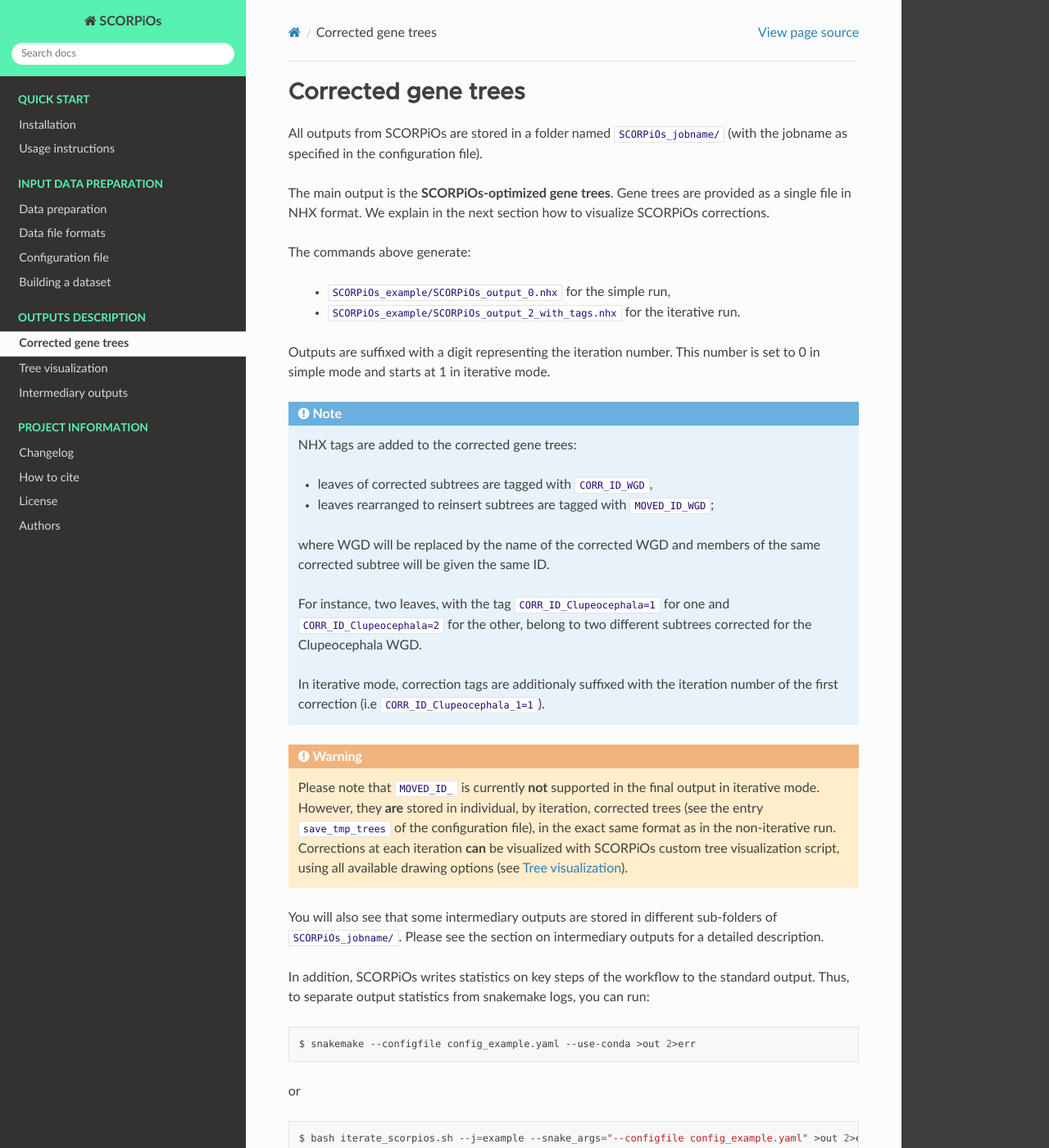
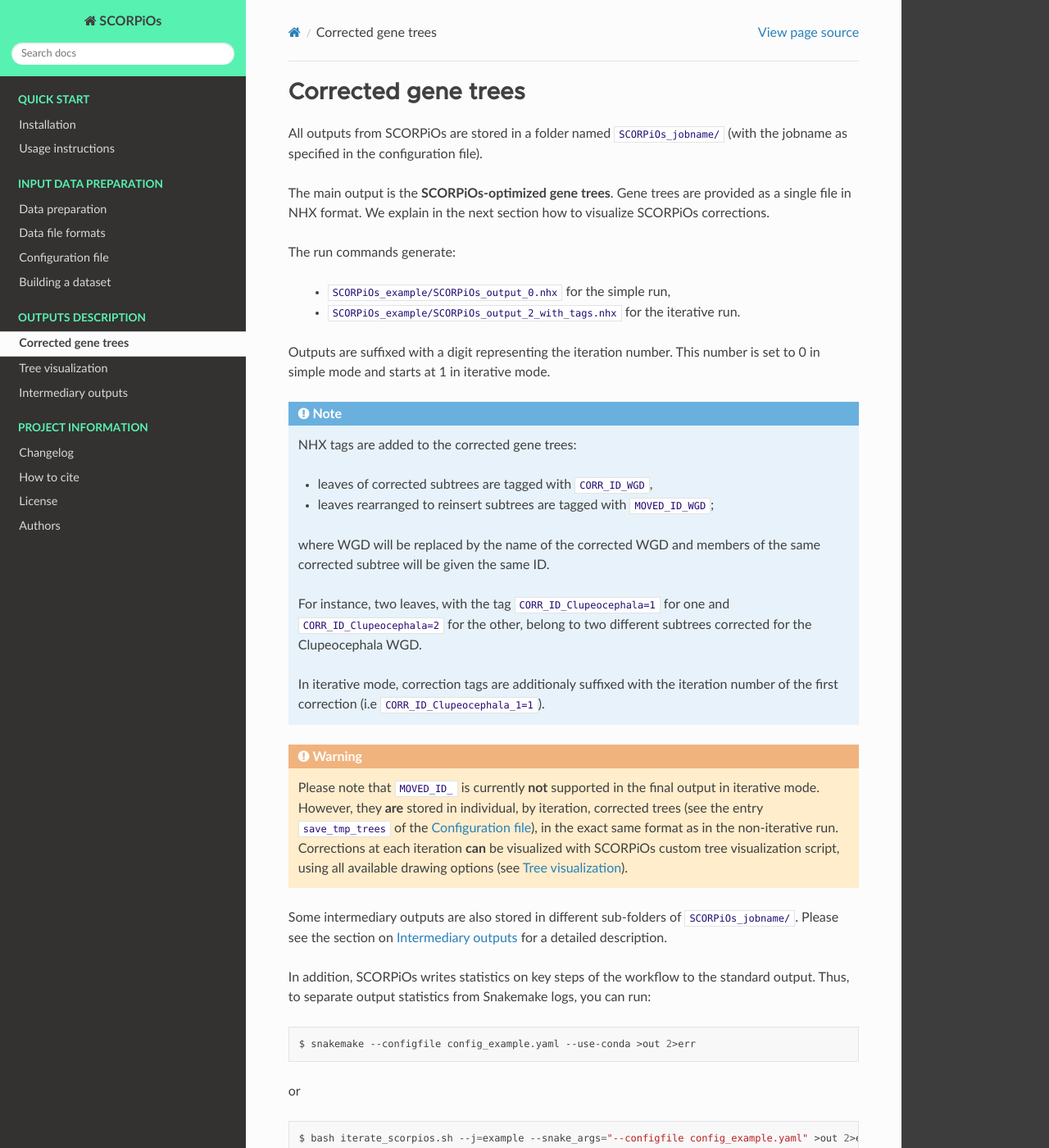
Before and after one commit to DyogenIBENS/SCORPIOS, a Sphinx documentation site: the page built from doc/output_genetrees.rst, in a window 1280 px wide and 1400 px high. Shown: the whole window at 82% size. Built offline with Sphinx 7.4.7 and the Read the Docs theme 2.0.0, drawn with Linux system fonts in a browser that asks for light colours.

Commit message:
Update output_genetrees.rst

```diff
--- a/doc/output_genetrees.rst
+++ b/doc/output_genetrees.rst
@@ -5,7 +5,7 @@
 
 The main output is the **SCORPiOs-optimized gene trees**. Gene trees are provided as a single file in NHX format. We explain in the next section how to visualize SCORPiOs corrections.
 
-The commands above generate:
+The run commands generate:
 
     - :code:`SCORPiOs_example/SCORPiOs_output_0.nhx` for the simple run,
     - :code:`SCORPiOs_example/SCORPiOs_output_2_with_tags.nhx` for the iterative run.
@@ -27,12 +27,12 @@
 
 ..  warning::
 
-	Please note that :code:`MOVED_ID_` is currently **not** supported in the final output in iterative mode. However, they **are** stored in individual, by iteration, corrected trees (see the entry :code:`save_tmp_trees` of the configuration file), in the exact same format as in the non-iterative run. Corrections at each iteration **can** be visualized with SCORPiOs custom tree visualization script, using all available drawing options (see :ref:`Tree visualization`).
+	Please note that :code:`MOVED_ID_` is currently **not** supported in the final output in iterative mode. However, they **are** stored in individual, by iteration, corrected trees (see the entry :code:`save_tmp_trees` of the :ref:`Configuration file`), in the exact same format as in the non-iterative run. Corrections at each iteration **can** be visualized with SCORPiOs custom tree visualization script, using all available drawing options (see :ref:`Tree visualization`).
 
 
-You will also see that some intermediary outputs are stored in different sub-folders of :code:`SCORPiOs_jobname/`. Please see the section on intermediary outputs for a detailed description.
+Some intermediary outputs are also stored in different sub-folders of :code:`SCORPiOs_jobname/`. Please see the section on :ref:`Intermediary outputs` for a detailed description.
 
-In addition, SCORPiOs writes statistics on key steps of the workflow to the standard output. Thus, to separate output statistics from snakemake logs, you can run:
+In addition, SCORPiOs writes statistics on key steps of the workflow to the standard output. Thus, to separate output statistics from Snakemake logs, you can run:
 
 .. prompt:: bash
 
```
